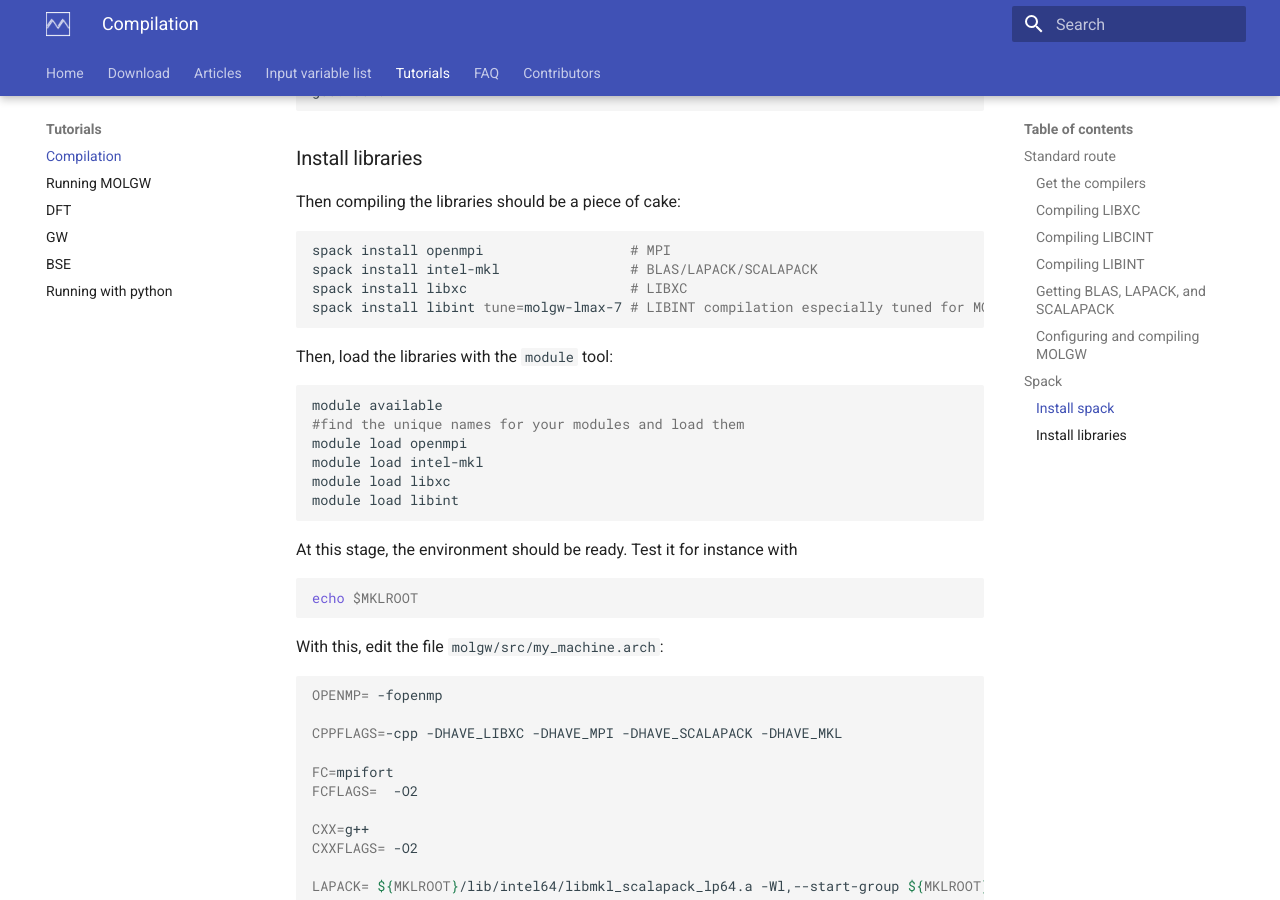
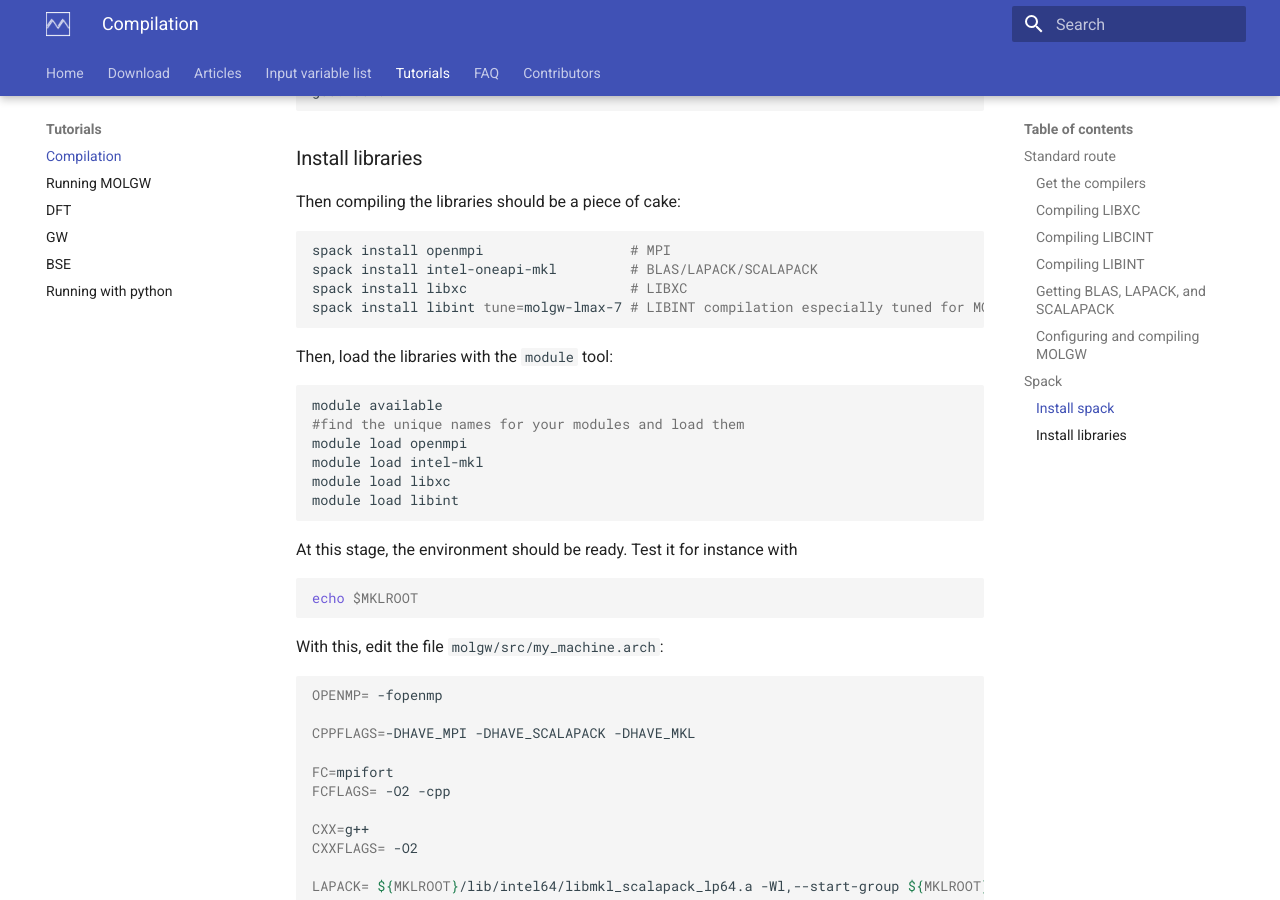
Before and after one commit to bruneval/molgw.org, an MkDocs documentation site: the page built from docs/tuto_compilation.md, in a window 1280 px wide and 900 px high, scrolled down 3916 px. Built offline with MkDocs 1.6.1 and Material for MkDocs 9.7.7, drawn with Linux system fonts in a browser that asks for light colours.

Commit message:
update compilation tuto

````diff
--- a/docs/tuto_compilation.md
+++ b/docs/tuto_compilation.md
@@ -141,10 +141,10 @@ Here is an example for gfortran with MKL, MPI and OPENMP.
 ```sh
 OPENMP= -fopenmp
 
-CPPFLAGS=-cpp -DHAVE_MPI -DHAVE_SCALAPACK -DHAVE_MKL
+CPPFLAGS=-DHAVE_MPI -DHAVE_SCALAPACK -DHAVE_MKL
 
 FC=mpifort
-FCFLAGS=  -O2
+FCFLAGS= -O2 -cpp
 
 CXX=g++
 CXXFLAGS= -O2
@@ -188,7 +188,7 @@ gcc@10.2.1
 Then compiling the libraries should be a piece of cake:
 ```sh
 spack install openmpi                  # MPI
-spack install intel-mkl                # BLAS/LAPACK/SCALAPACK
+spack install intel-oneapi-mkl         # BLAS/LAPACK/SCALAPACK
 spack install libxc                    # LIBXC
 spack install libint tune=molgw-lmax-7 # LIBINT compilation especially tuned for MOLGW
 ```
@@ -211,10 +211,10 @@ With this, edit the file `molgw/src/my_machine.arch`:
 ```sh
 OPENMP= -fopenmp
 
-CPPFLAGS=-cpp -DHAVE_LIBXC -DHAVE_MPI -DHAVE_SCALAPACK -DHAVE_MKL
+CPPFLAGS=-DHAVE_MPI -DHAVE_SCALAPACK -DHAVE_MKL
 
 FC=mpifort
-FCFLAGS=  -O2
+FCFLAGS= -O2 -cpp
 
 CXX=g++
 CXXFLAGS= -O2
````
